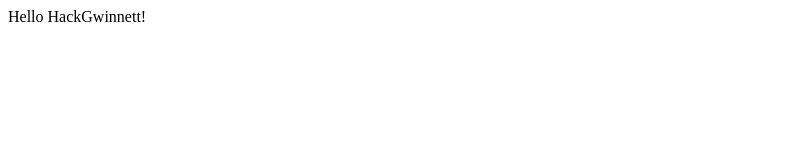
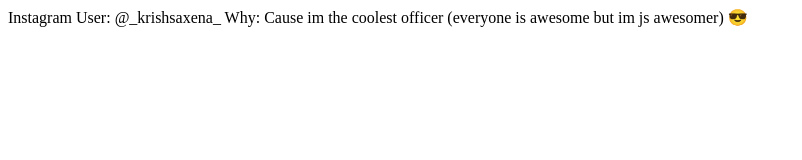
Before and after one commit to k-saxophone/k-saxophone.github.io, a plain HTML site: page index.html in a window 1280 px wide. Shown: the whole page, without its empty margins (0-802 px from the left). Drawn offline with Linux system fonts and the light colour scheme.

Commit message:
insta handle

```diff
--- a/index.html
+++ b/index.html
@@ -1,5 +1,6 @@
 <!DOCTYPE html>
 
 <body>
-    Hello HackGwinnett!
+    Instagram User: @_krishsaxena_
+    Why: Cause im the coolest officer (everyone is awesome but im js awesomer) 😎
 </body>
```
